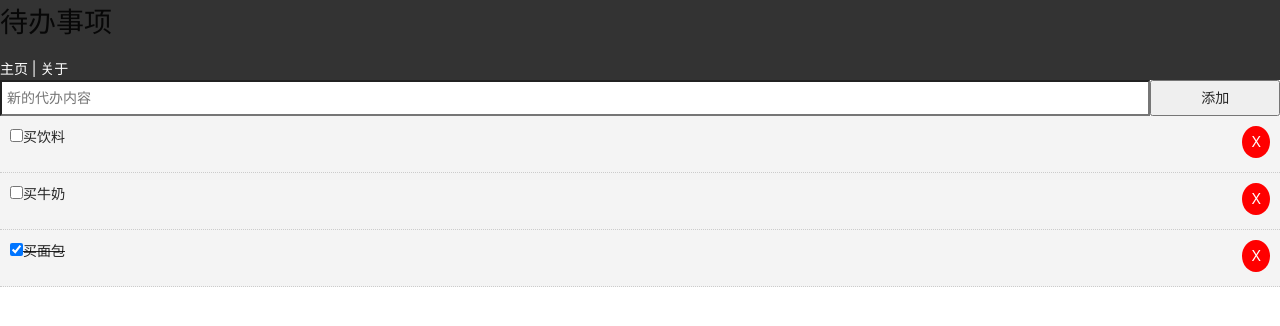
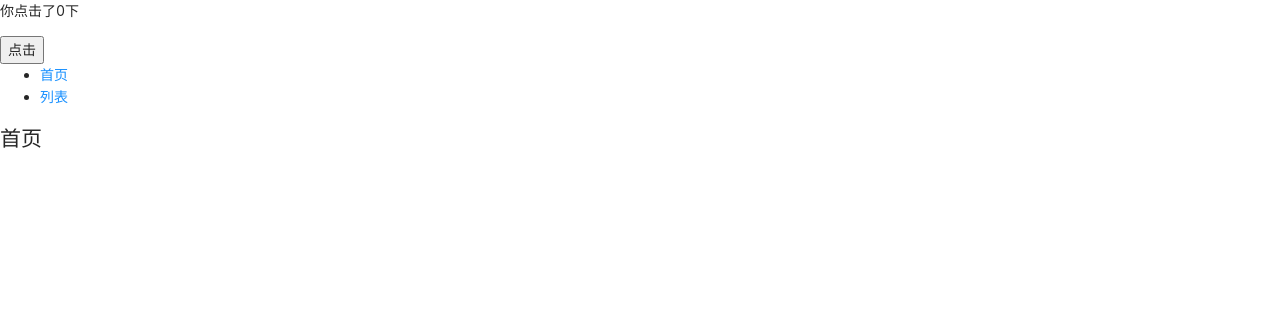
Before and after one commit to jay-sj/react-hooks, a React app: page /#/ in a window 1280 px wide. Shown: the top 326 px of the page. Built offline with nearby package versions, Linux system fonts and the light colour scheme.

Commit message:
useEffect副作用学习

```diff
--- a/src/App.js
+++ b/src/App.js
@@ -3,67 +3,14 @@
  * @Autor: 神曲
  * @Date: 2020-04-22 16:39:38
  * @LastEditors: 神曲
- * @LastEditTime: 2020-04-26 10:01:03
+ * @LastEditTime: 2020-04-26 11:15:05
  */
-import React, { Fragment, useState } from "react";
-import Header from "./layout/Header";
-import About from "./pages/About";
-import Todos from "./components/Todos/Todos";
-import TodoForm from "./components/Todos/TodoForm";
-import { v4 as uuidv4 } from "uuid";
-// 配置路由
-import {
-  HashRouter as Router,
-  Route,
-  Switch,
-  Redirect,
-} from "react-router-dom";
-import { fromJS } from "immutable";
+import React from "react";
+import Example from "./pages/Example";
 export default function App() {
-  const [todos, setTodos] = useState([
-    { id: 1, title: "买饮料", completed: false },
-    { id: 2, title: "买面包", completed: true },
-    { id: 3, title: "买牛奶", completed: false },
-  ]);
-  const markCompleted = (id) => {
-    setTodos((prevItem) => {
-      return prevItem.map((item) => {
-        return item.id === id
-          ? { ...item, completed: !item.completed }
-          : { ...item };
-      });
-    });
-  };
-  const deleteItem = (id) => {
-    setTodos((prevItem) => {
-      return prevItem.filter((item) => item.id !== id);
-    });
-  };
-  const addItem = (text) => {
-    setTodos((prevItem) => {
-      return [...prevItem, { title: text, completed: false, id: uuidv4() }];
-    });
-  };
   return (
-    <Router>
       <div className='App'>
-        <Header />
-        <Route exact path='/about' component={About} />
-        <Route
-          exact
-          path='/'
-          render={(props) => (
-            <Fragment>
-              <TodoForm addItem={addItem} />
-              <Todos
-                todos={todos}
-                markCompleted={markCompleted}
-                deleteItem={deleteItem}
-              />
-            </Fragment>
-          )}
-        />
+        <Example />
       </div>
-    </Router>
   );
 }
--- a/src/components/Todos/TodoForm.js
+++ /dev/null
@@ -1,34 +0,0 @@
-/*
- * @Description:
- * @Autor: 神曲
- * @Date: 2020-04-24 11:58:37
- * @LastEditors: 神曲
- * @LastEditTime: 2020-04-24 17:07:52
- */
-import React, { useState } from "react";
-import { FormProvider } from "antd/lib/form/context";
-
-const TodoForm = ({ addItem }) => {
-  const [text, setText] = useState("");
-  const onChange = (e) => {
-    setText(e.target.value);
-  };
-  const submitIt = (e) => {
-    e.preventDefault();
-    addItem(text);
-    setText("");
-  };
-  return (
-    <form onSubmit={submitIt} style={{ display: "flex" }}>
-      <input
-        type='text'
-        value={text}
-        onChange={onChange}
-        style={{ flex: "10", padding: "5px" }}
-        placeholder='新的代办内容'
-      />
-      <input type='submit' value='添加' style={{ flex: "1" }} />
-    </form>
-  );
-};
-export default TodoForm;
--- a/src/components/Todos/TodoItem.js
+++ /dev/null
@@ -1,49 +0,0 @@
-/*
- * @Description:
- * @Autor: 神曲
- * @Date: 2020-04-24 10:26:28
- * @LastEditors: 神曲
- * @LastEditTime: 2020-04-24 11:58:08
- */
-import React from "react";
-import PropTypes from "prop-types";
-
-const TodoItem = ({ todo, markCompleted, deleteItem }) => {
-  const itemStyle = {
-    backgroundColor: "#f4f4f4",
-    padding: "10px",
-    borderBottom: "1px dotted #ccc",
-    textDecoration: todo.completed ? "line-through" : "none",
-  };
-  const btnStyle = {
-    backgroundColor: "#ff0000",
-    color: "#fff",
-    border: "none",
-    padding: "5px 9px",
-    borderRadius: "50%",
-    float: "right",
-  };
-  return (
-    <div style={itemStyle}>
-      <p>
-        {" "}
-        <input
-          type='checkbox'
-          value={todo.completed}
-          checked={todo.completed}
-          onChange={() => markCompleted(todo.id)}
-        />
-        {todo.title}
-        <button style={btnStyle} onClick={() => deleteItem(todo.id)}>
-          X
-        </button>
-      </p>
-    </div>
-  );
-};
-// TodoItem.PropTypes = {
-//   todo: PropTypes.object.isRequired,
-//   markCompleted: PropTypes.func.isRequired,
-//   deleteItem: PropTypes.func.isRequired,
-// };
-export default TodoItem;
--- a/src/components/Todos/Todos.js
+++ /dev/null
@@ -1,41 +0,0 @@
-/*
- * @Description:
- * @Autor: 神曲
- * @Date: 2020-04-24 09:56:11
- * @LastEditors: 神曲
- * @LastEditTime: 2020-04-24 13:26:48
- */
-import React from "react";
-import TodoItem from "./TodoItem";
-// 检查传来的参数是否满足要求
-import PropTypes from "prop-types";
-
-const Todos = ({ todos, markCompleted, deleteItem }) => {
-  return (
-    <div>
-      {todos
-        .sort((a, b) => a.completed - b.completed)
-        .map((todo) => {
-          return (
-            <TodoItem
-              key={todo.id}
-              markCompleted={markCompleted}
-              deleteItem={deleteItem}
-              todo={todo}
-            />
-          );
-        })}
-    </div>
-  );
-};
-// Todos.PropTypes = {
-//   todos: PropTypes.array.isRequired,
-//   markCompleted: PropTypes.func.isRequired,
-//   deleteItem: PropTypes.func.isRequired,
-// };
-// Todos.PropTypes = {
-//   todos: PropTypes.array.isRequired,
-//   markCompleted: PropTypes.func.isRequired,
-//   deleteItem: PropTypes.func.isRequired,
-// };
-export default Todos;
--- a/src/layout/Header.js
+++ /dev/null
@@ -1,49 +0,0 @@
-/*
- * @Description:
- * @Autor: 神曲
- * @Date: 2020-04-23 18:53:13
- * @LastEditors: 神曲
- * @LastEditTime: 2020-04-24 13:57:06
- */
-import React from "react";
-import { Link } from "react-router-dom";
-// hooks组件
-const Header = () => {
-  return (
-    <div style={headerStyle}>
-      <h1>待办事项</h1>
-      <Link to='/' style={linkStyle}>
-        主页
-      </Link>{" "}
-      <span>|</span>{" "}
-      <Link to='/about' style={linkStyle}>
-        关于
-      </Link>
-    </div>
-  );
-};
-// ES6写法 hooks组件
-// function Header(){
-//   return (
-//     <div style={headerStyle}>
-//       <h1>待办事项</h1>
-//       <Link to='/' style={linkStyle}>
-//         主页
-//       </Link>{" "}
-//       <span>|</span>{" "}
-//       <Link to='/about' style={linkStyle}>
-//         关于
-//       </Link>
-//     </div>
-//   );
-// }
-const headerStyle = {
-  background: "#333",
-  color: "#fff",
-  textAligin: "center",
-};
-const linkStyle = {
-  color: "#FFF",
-  textDecoration: "none",
-};
-export default Header;
--- a/src/pages/About.js
+++ /dev/null
@@ -1,17 +0,0 @@
-/*
- * @Description:
- * @Autor: 神曲
- * @Date: 2020-04-23 18:57:34
- * @LastEditors: 神曲
- * @LastEditTime: 2020-04-23 19:00:19
- */
-import React, { Fragment } from 'react'
-const About = () => {
-    return (
-        <Fragment>
-            <h1>关于</h1>
-        </Fragment>
-    )
-}
-
-export default About
--- /dev/null
+++ b/src/pages/Example.js
@@ -0,0 +1,57 @@
+/*
+ * @Description: useEffect副作用练习
+ * @Autor: 神曲
+ * @Date: 2020-04-23 18:57:34
+ * @LastEditors: 神曲
+ * @LastEditTime: 2020-04-26 11:29:44
+ */
+import React, { useState, useEffect } from "react";
+import { HashRouter as Router, Route, Link } from "react-router-dom";
+const Index = () => {
+  useEffect(() => {
+    console.log("useEffect=>老弟,你来了! Index页面");
+    return () => {
+      console.log("老弟，你走了！Index");
+    };
+  }, []);
+  return <h2>首页</h2>;
+};
+function List() {
+  useEffect(() => {
+    console.log("useEffect=>老弟,你来了! List页面");
+  });
+  return <h2>列表页</h2>;
+}
+function Example() {
+  const [count, setCount] = useState(0); //数组解构
+  useEffect(() => {
+    //useEffect功能等同于 componentDidMount组件第一次渲染、componentDidUpdate组件更新
+    // 第二个参数[],可以解绑，相当于 componentWillUnmount组件销毁前执行
+    console.log(`useEffect=>你点击了${count}下`);
+  }, [count]);
+  return (
+    <div>
+      <p>你点击了{count}下</p>
+      <button
+        onClick={() => {
+          setCount(count + 1);
+        }}
+      >
+        点击
+      </button>
+      <Router>
+        <ul>
+          <li>
+            <Link to='/'>首页</Link>
+          </li>
+          <li>
+            <Link to='/list/'>列表</Link>
+          </li>
+        </ul>
+        <Route path='/' exact component={Index} />
+        <Route path='/list/' component={List} />
+      </Router>
+    </div>
+  );
+}
+export default Example;
```
